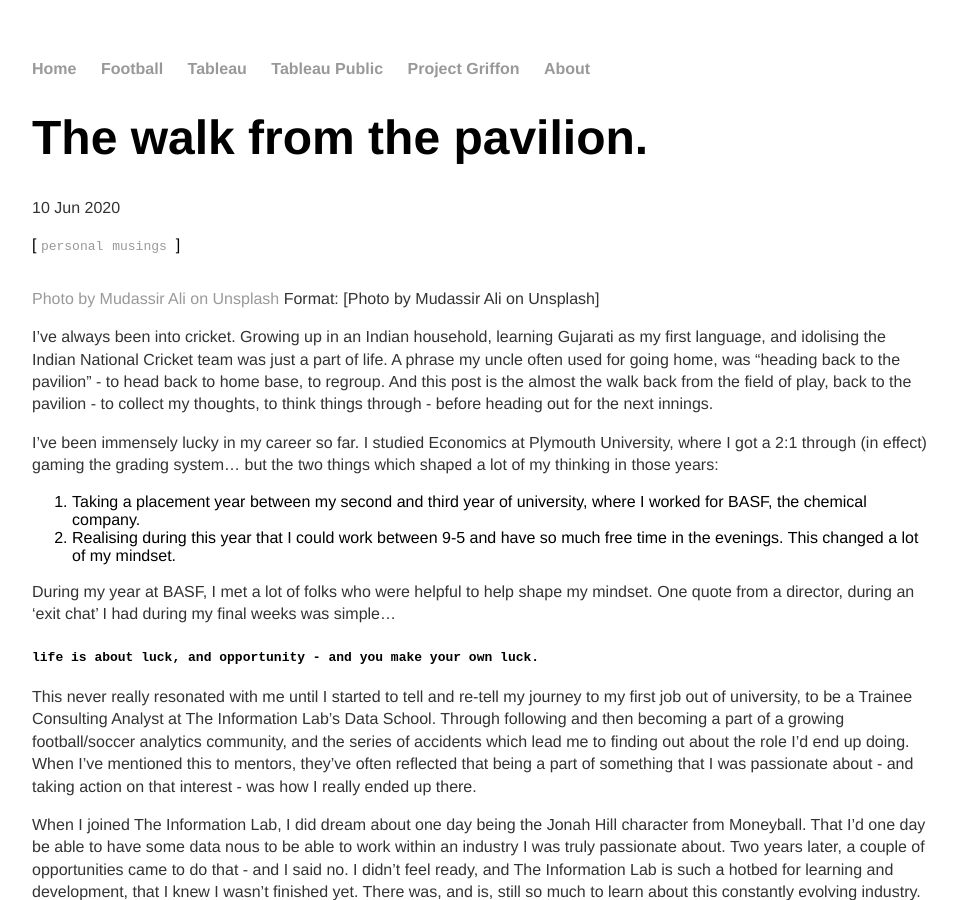
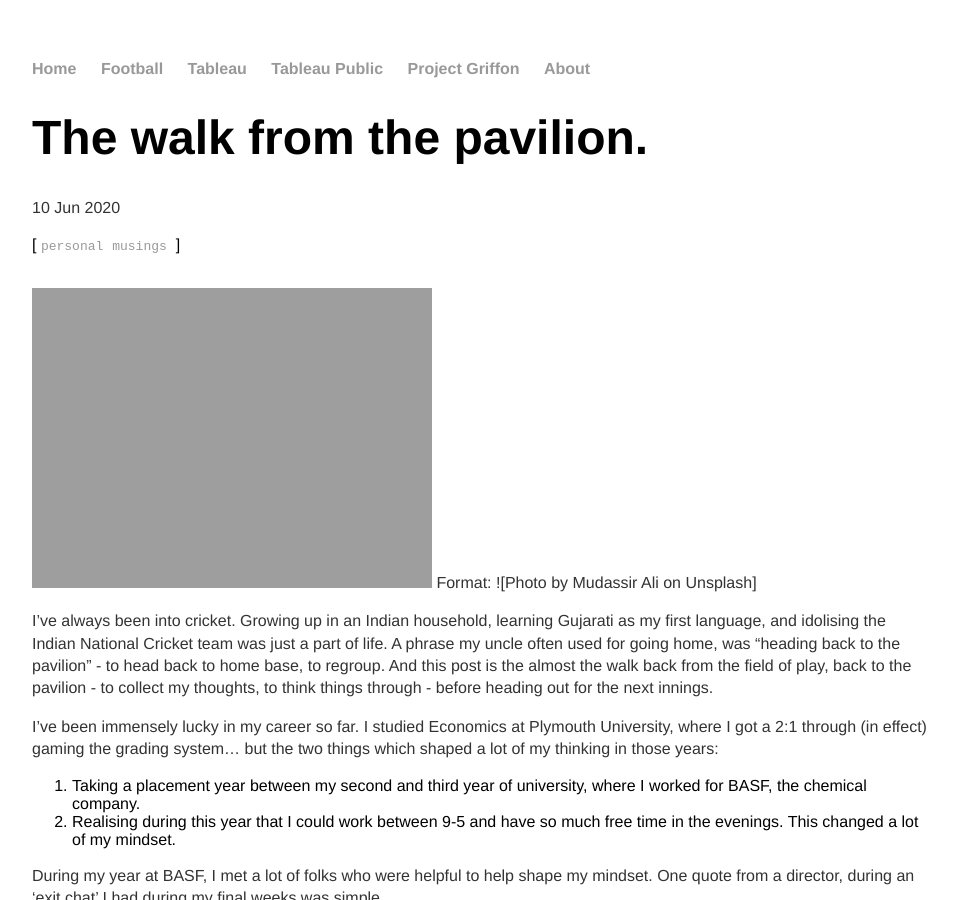
Before and after one commit to scribblr42/scribbles.github.io, a Jekyll site: the page built from _posts/2020-06-10-walk-from-the-pavilion.md, in a window 1280 px wide and 900 px high. Shown: the whole window, without its empty margins (160-1117 px from the left). Built offline with Jekyll 4.4.1, drawn with Linux system fonts in a browser that asks for light colours.

Commit message:
Update 2020-06-10-walk-from-the-pavilion.md

```diff
--- a/_posts/2020-06-10-walk-from-the-pavilion.md
+++ b/_posts/2020-06-10-walk-from-the-pavilion.md
@@ -5,8 +5,8 @@
 tags: personal musings
 ---
 
-[Photo by Mudassir Ali on Unsplash](/assets/mudassir-ali-hY3sn--SgwM-unsplash.jpg =252.2x315.2)
-Format: [Photo by Mudassir Ali on Unsplash]
+![Photo by Mudassir Ali on Unsplash](/assets/mudassir-ali-hY3sn--SgwM-unsplash.jpg =252.2x315.2)
+Format: ![Photo by Mudassir Ali on Unsplash]
 
 I've always been into cricket. Growing up in an Indian household, learning Gujarati as my first language, and idolising the Indian National Cricket team was just a part of life. A phrase my uncle often used for going home, was "heading back to the pavilion" - to head back to home base, to regroup. And this post is the almost the walk back from the field of play, back to the pavilion - to collect my thoughts, to think things through - before heading out for the next innings.
 
```
